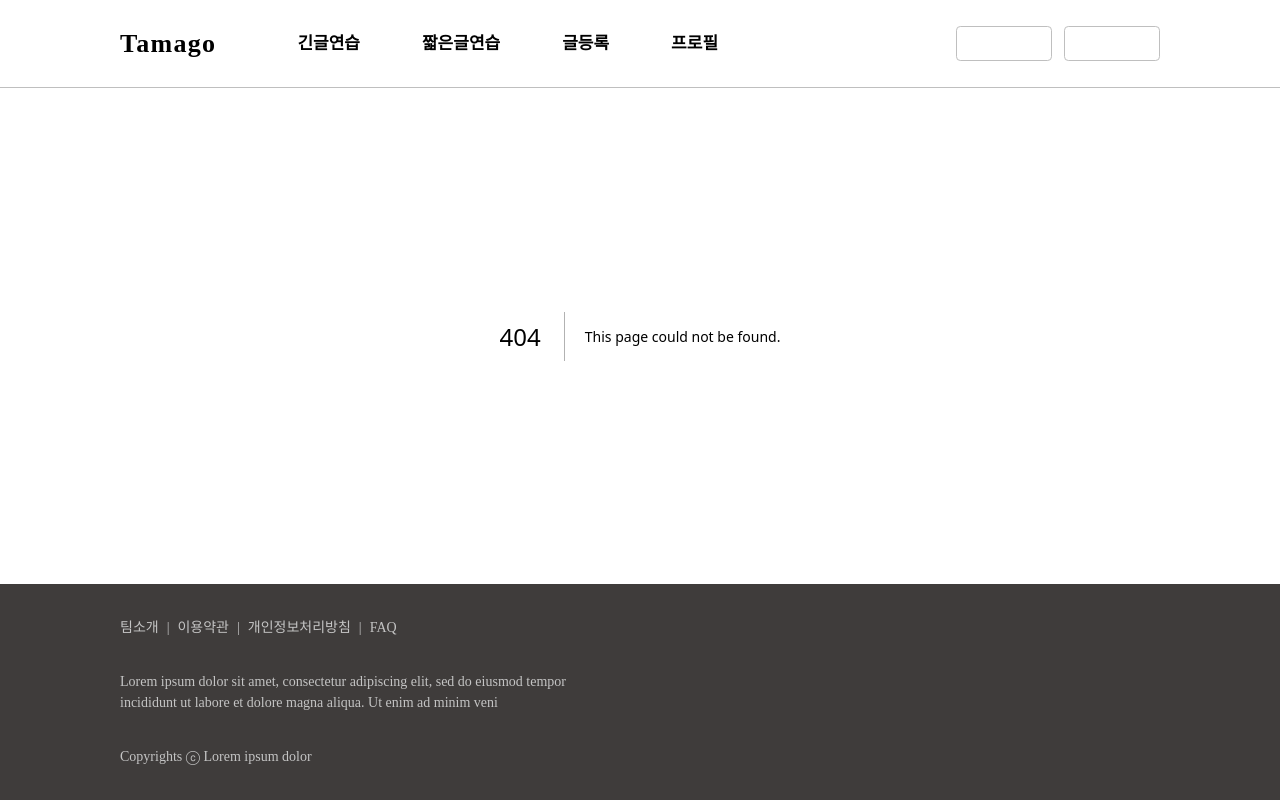
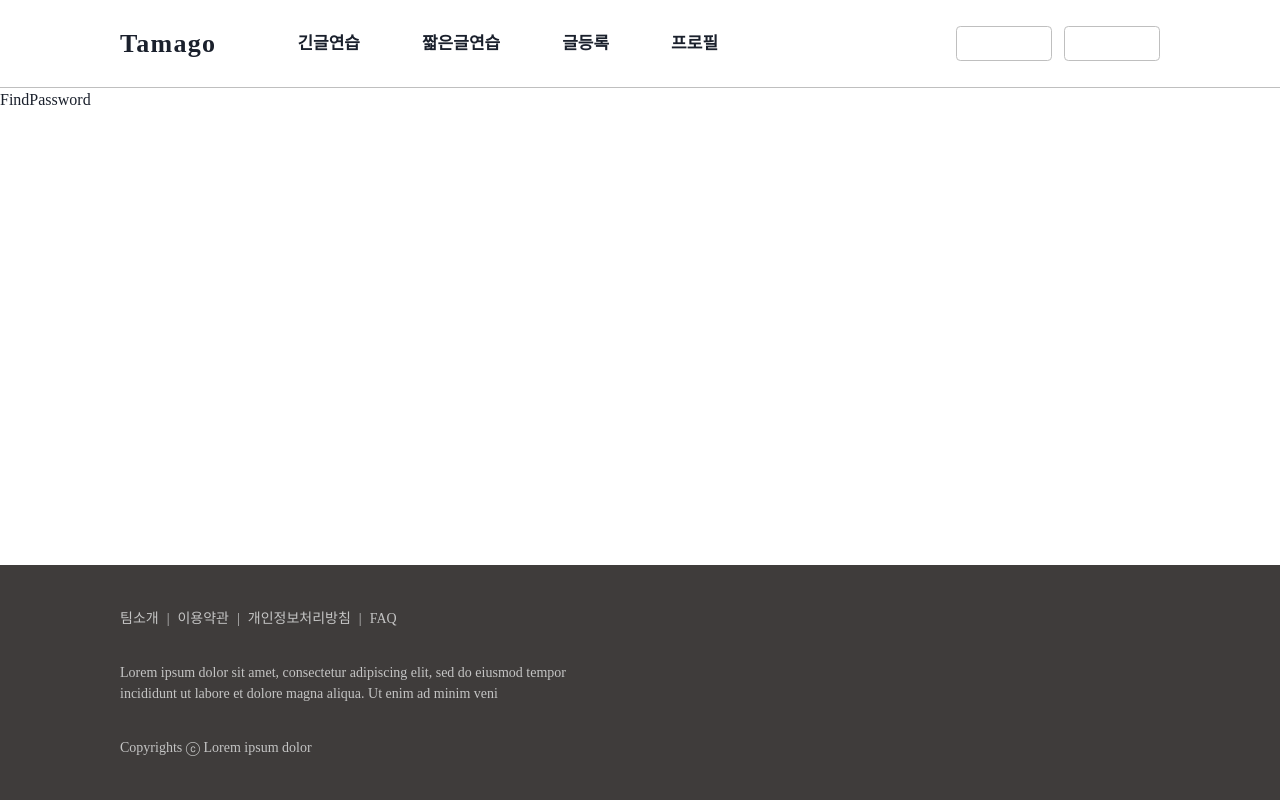
Before and after one commit to msdio/Tamago, a Next.js app in the folder client/: page /findPassword in a window 1280 px wide. Before the commit this address had no page. Built offline with nearby package versions, Linux system fonts and the light colour scheme; a web font is replaced by a local one.

Commit message:
feat: 비밀번호 찾기 페이지 생성, 연결

```diff
--- /dev/null
+++ b/client/src/component/findPassword/index.tsx
@@ -0,0 +1,3 @@
+export default function FindPassword() {
+  return <div>FindPassword</div>;
+}
--- a/client/src/components/login/Form/index.tsx
+++ b/client/src/components/login/Form/index.tsx
@@ -52,7 +52,9 @@ function LoginForm() {
           아이디 저장
         </Checkbox>
         <Flex gap='13px' fontSize='15px'>
-          <Text color='#808080'>비밀번호 찾기</Text>
+          <Link href='/findPassword'>
+            <Text color='#808080'>비밀번호 찾기</Text>
+          </Link>
           <Text color='#808080'>|</Text>
           <Text fontWeight='bold'>회원가입 하기</Text>
         </Flex>
--- /dev/null
+++ b/client/src/pages/findPassword.tsx
@@ -0,0 +1,10 @@
+import FindPassword from '@/component/findPassword';
+
+function FindPasswordPage() {
+  return (
+    <>
+      <FindPassword />
+    </>
+  );
+}
+export default FindPasswordPage;
```
